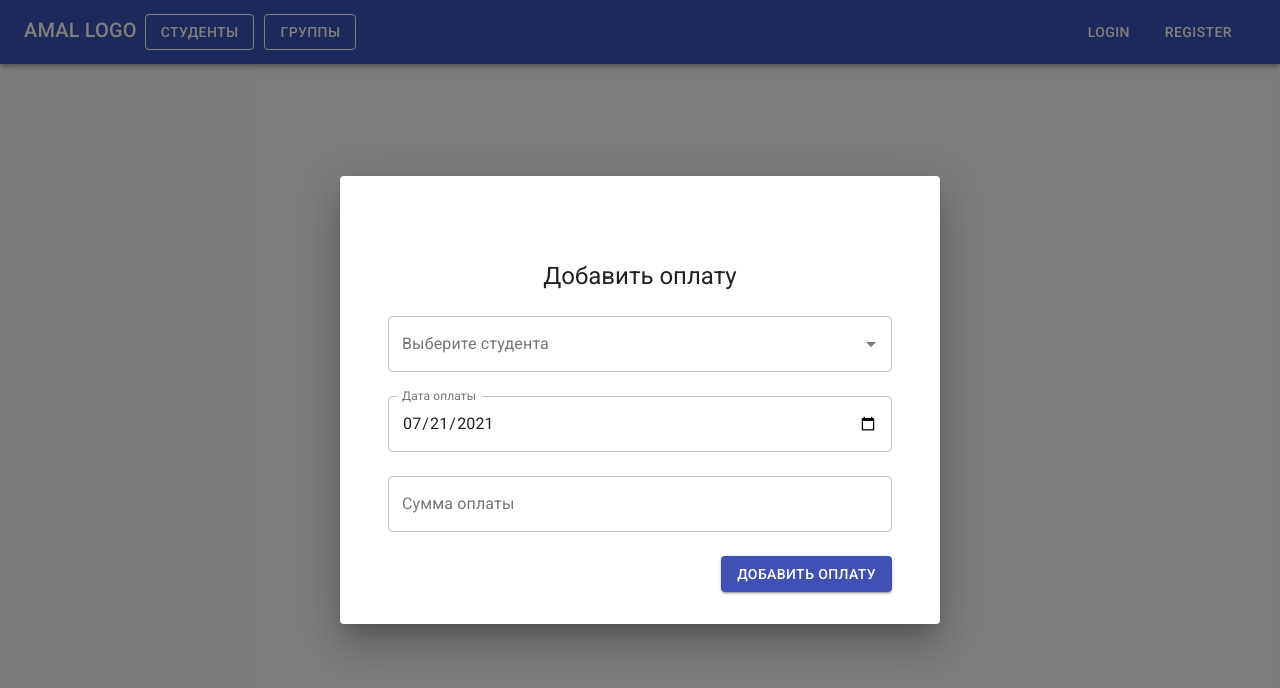
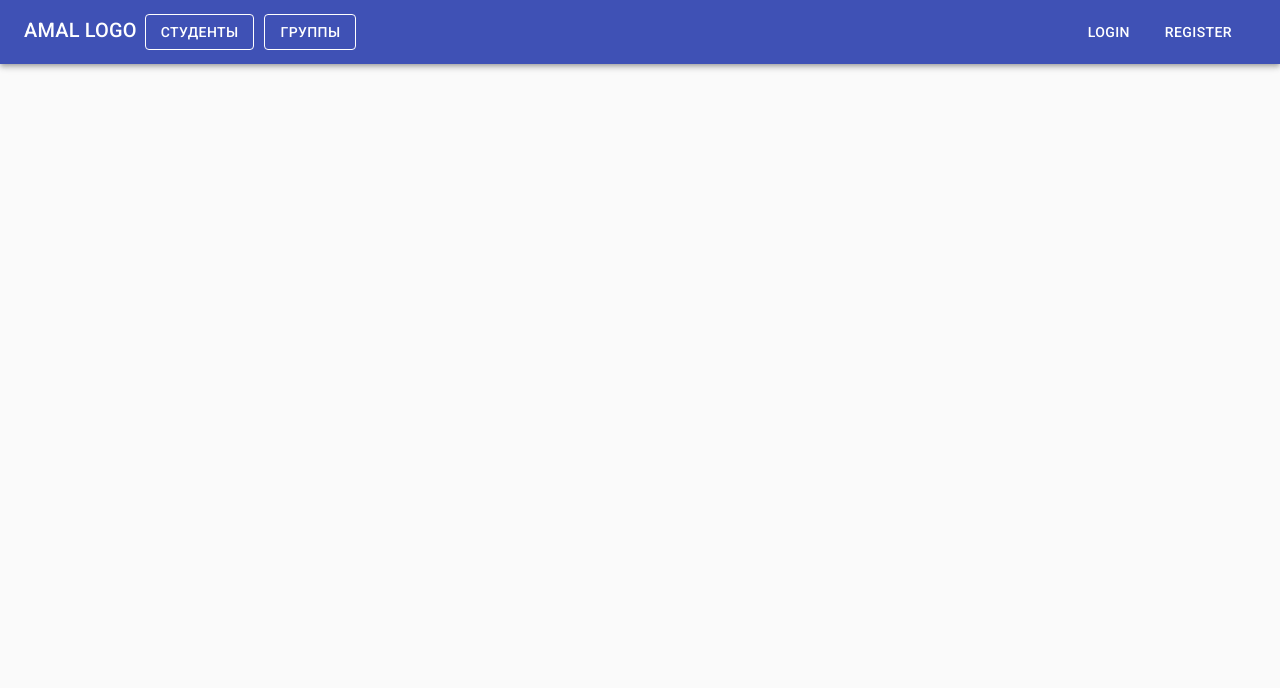
Before and after one commit to xx3u/amal_frontend, a React (Create React App) app: page /payments in a window 1280 px wide. Shown: the top 688 px of the page. Built offline with nearby package versions, Linux system fonts and the light colour scheme; no server answers.

Commit message:
Адаптирована форма для создания и редактирования

```diff
--- a/src/App.js
+++ b/src/App.js
@@ -8,7 +8,6 @@ import GroupsPage from './pages/GroupsPage/GroupsPage';
 import CreateStudentForm from './containers/Forms/Student/CreateStudentForm';
 import EditStudentForm from './containers/Forms/Student/EditStudentForm';
 import StudentDetailPage from './pages/StudentDetailPage/StudentDetailPage';
-import PaymentForm from './containers/Forms/Payment/PaymentForm';
 
 function App() {
   return (
@@ -21,7 +20,6 @@ function App() {
           <Route path='/admin-app/students/add' exact component={CreateStudentForm} />
           <Route path='/admin-app/groups' exact component={GroupsPage} />
           <Route path='/admin-app/students/:id' exact component={StudentDetailPage} />
-          <Route path='/payments' exact component={PaymentForm} />
           <Route path={['/admin-app/students', '/']} exact component={StudentsPage} />
         </Switch>
       </Layout>
--- a/src/containers/Forms/Payment/PaymentForm.js
+++ b/src/containers/Forms/Payment/PaymentForm.js
@@ -6,15 +6,14 @@ import Autocomplete from '@material-ui/lab/Autocomplete';
 import { useSelector, useDispatch } from 'react-redux';
 import { fetchStudents } from '../../../store/actions/studentsAction';
 
-const PaymentForm = ({ isOpen }) => {
-  const [open, setOpen] = useState(true);
-
-  const handleClose = () => {
-    setOpen(false);
-  };
-
+const PaymentForm = ({ isOpen, handleClose, studId, title }) => {
   const { students } = useSelector((state) => state.students);
   const dispatch = useDispatch();
+
+  let student;
+  students.forEach((stud) => {
+    stud.id === studId ? (student = `${stud.firstName} ${stud.lastName}`) : null;
+  });
 
   const today = new Date().toISOString().slice(0, 10);
 
@@ -29,7 +28,11 @@ const PaymentForm = ({ isOpen }) => {
   }, [dispatch]);
 
   const inputChangeHandler = (e) => {
-    setPayment({
+    const { name, value } = e.target;
+
+    studId
+      ? setPayment({ ...payment, studentId: studId, [name]: value })
+      : setPayment({
           ...payment,
           date: e.target.name === 'date' ? e.target.value : payment.date,
           amount: e.target.name === 'amount' ? e.target.value : payment.amount,
@@ -40,23 +43,46 @@ const PaymentForm = ({ isOpen }) => {
     value ? setPayment({ ...payment, studentId: value.id }) : '';
   };
 
+  const submitFormHandler = (e) => {
+    e.preventDefault();
+    console.log('payment', payment);
+  };
+
   return (
-    <Dialog open={open} onClose={handleClose} aria-labelledby='form-dialog-title' maxWidth={'sm'} fullWidth={true}>
+    <Dialog open={isOpen} onClose={handleClose} aria-labelledby='form-dialog-title' maxWidth={'sm'} fullWidth={true}>
       <DialogContent>
-        <FormSubmission title='Добавить оплату'>
+        <FormSubmission title={title} onSubmit={submitFormHandler}>
           <Grid item xs={12}>
+            {studId ? (
+              <FormItem
+                name='studentId'
+                label='Студент'
+                type='text'
+                value={student || payment.studentId}
+                onChange={inputChangeHandler}
+                required
+              />
+            ) : (
               <Autocomplete
                 id='combo-box-demo'
                 options={students}
                 getOptionLabel={(option) => `${option.lastName} ${option.firstName}`}
                 onChange={(e, value) => autocompleteChangeHandler(value)}
                 renderInput={(params) => (
-                <TextField {...params} variant='outlined' label='Выберите студента' placeholder='Студент' />
+                  <TextField {...params} variant='outlined' label='Выберите студента' placeholder='Студент' required />
                 )}
               />
+            )}
           </Grid>
           <Grid item xs={12}>
-            <FormItem name='date' label='Дата оплаты' type='date' value={payment.date} onChange={inputChangeHandler} />
+            <FormItem
+              name='date'
+              label='Дата оплаты'
+              type='date'
+              value={payment.date}
+              onChange={inputChangeHandler}
+              required
+            />
           </Grid>
           <Grid item xs={12}>
             <FormItem
@@ -65,6 +91,7 @@ const PaymentForm = ({ isOpen }) => {
               type='text'
               value={payment.amount}
               onChange={inputChangeHandler}
+              required
             />
           </Grid>
         </FormSubmission>
```
Lines whose indentation alone changed are shown as unchanged.
